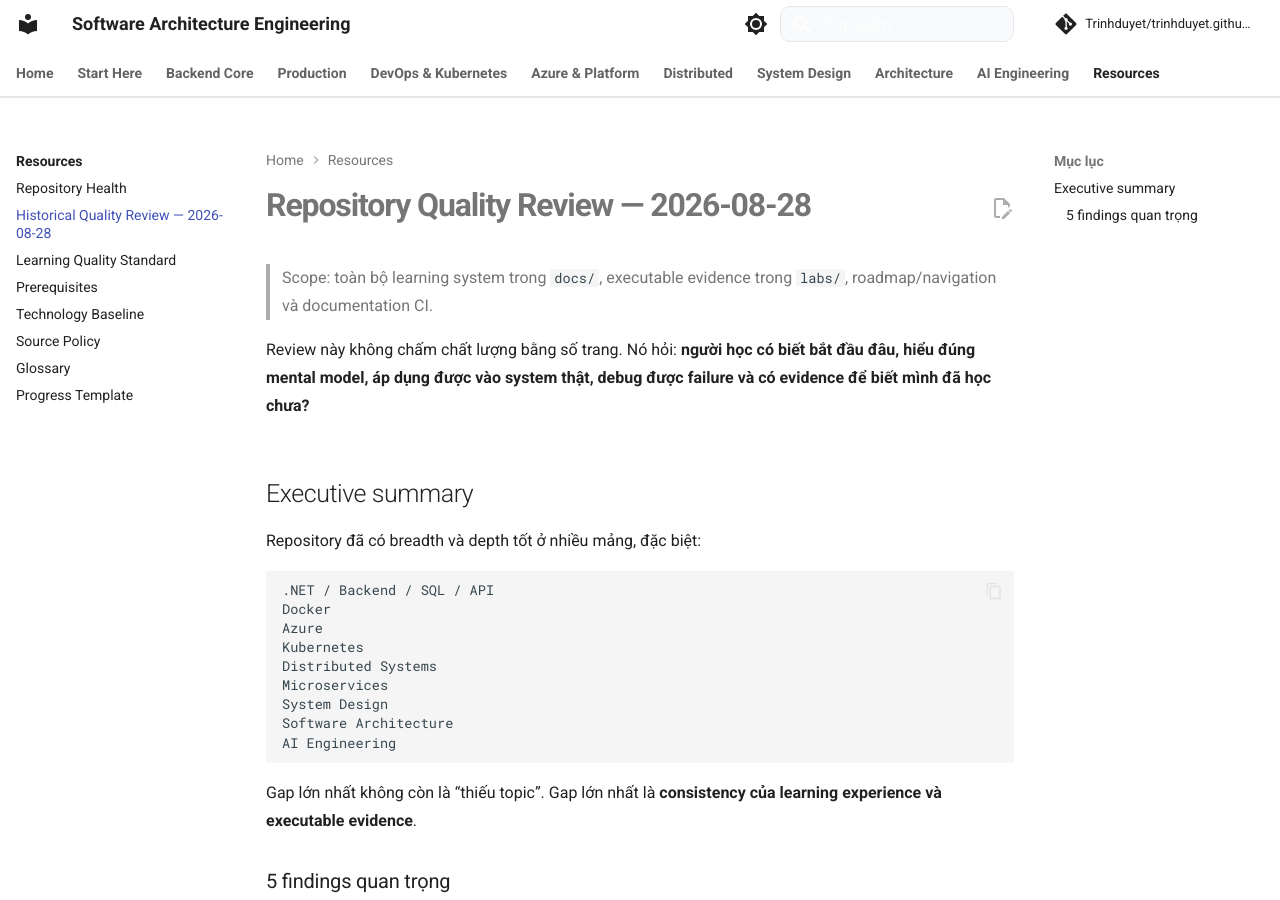
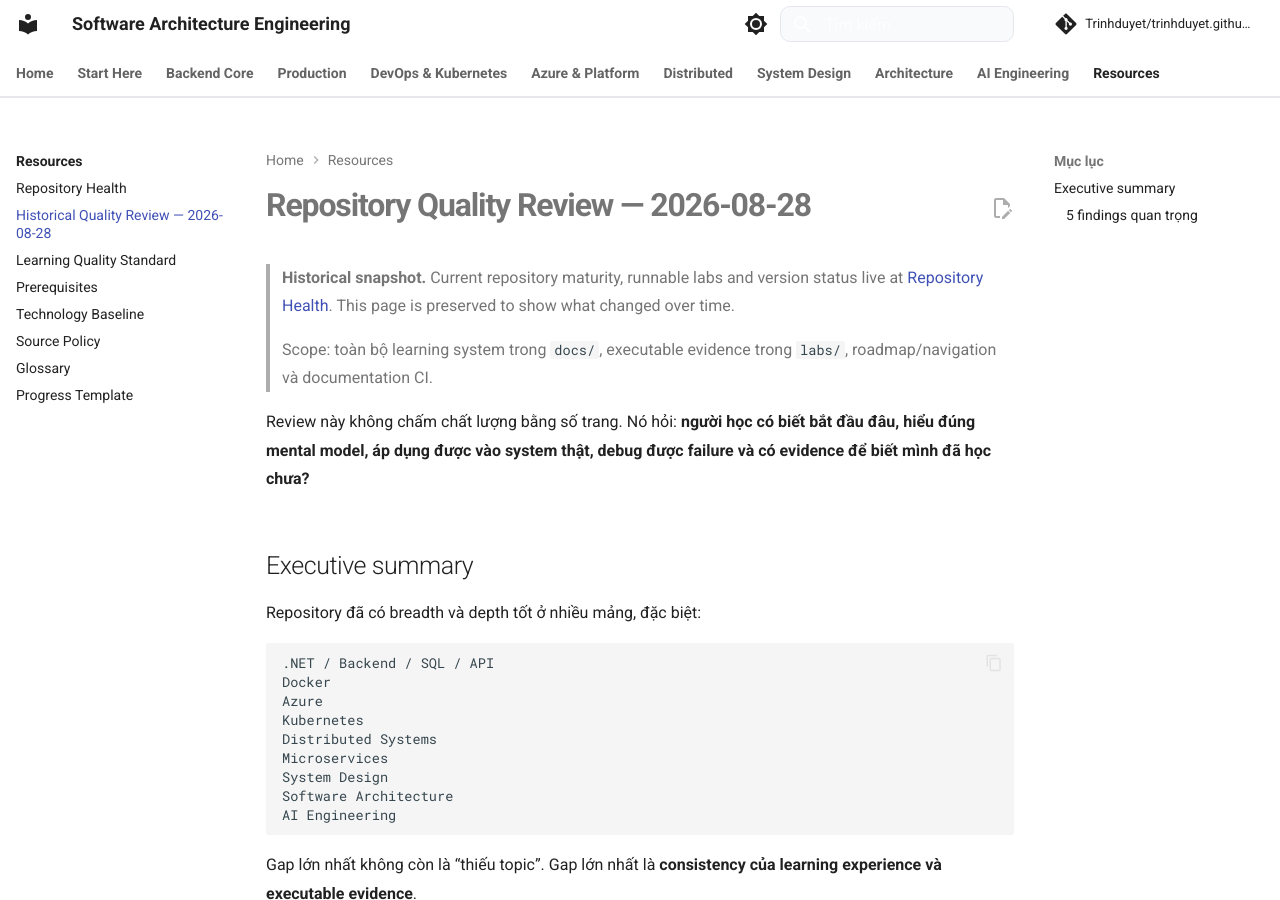
Before and after one commit to Trinhduyet/trinhduyet.github.io, an MkDocs documentation site: the page built from docs/00-roadmap/repository-quality-review-2026-08-28.md, in a window 1280 px wide and 900 px high. Built offline with MkDocs 1.6.1 and Material for MkDocs 9.7.7, drawn with Linux system fonts in a browser that asks for light colours; comment, search, counter and statistics services are not loaded.

Commit message:
docs(roadmap): mark August quality review as historical

```diff
--- a/docs/00-roadmap/repository-quality-review-2026-08-28.md
+++ b/docs/00-roadmap/repository-quality-review-2026-08-28.md
@@ -1,4 +1,6 @@
 # Repository Quality Review — 2026-08-28
+
+> **Historical snapshot.** Current repository maturity, runnable labs and version status live at [Repository Health](repository-health.md). This page is preserved to show what changed over time.
 
 > Scope: toàn bộ learning system trong `docs/`, executable evidence trong `labs/`, roadmap/navigation và documentation CI.
 
```
